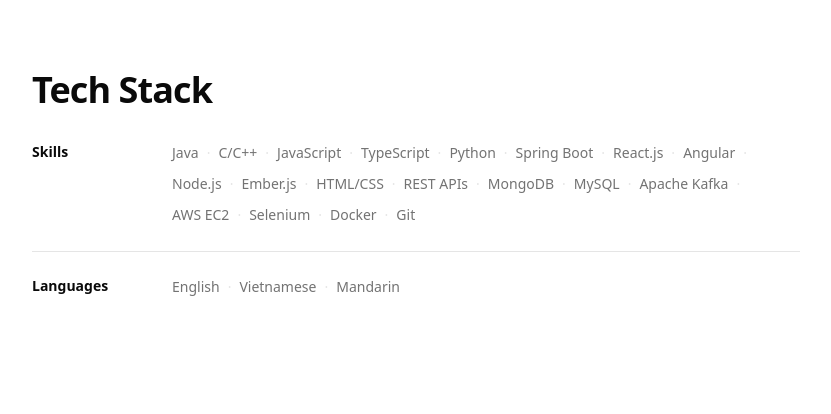
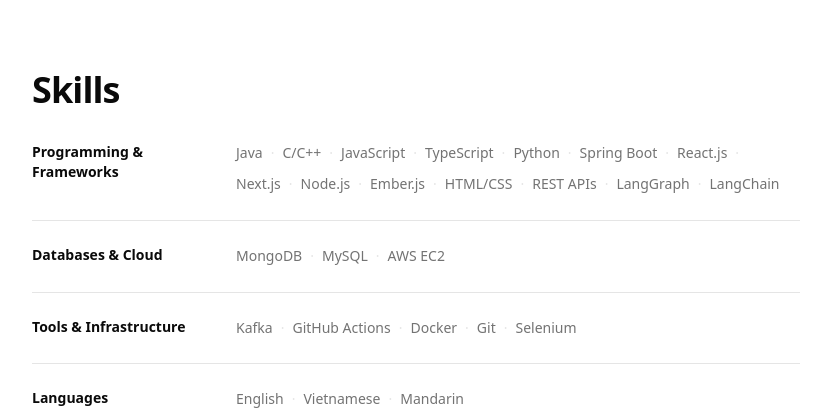
Before and after one commit to chuongtran01/portfolio-website, a Next.js app: page / in a window 1280 px wide. Shown: the part 2059-2473 px from the top of the page, without its empty margins (224-1055 px from the left). Built offline with nearby package versions, Linux system fonts and the light colour scheme; no server answers.

Commit message:
content(home): Update skills section

```diff
--- a/src/components/home/HomeNavigation.tsx
+++ b/src/components/home/HomeNavigation.tsx
@@ -1,7 +1,7 @@
 const navItems = [
   { label: "Experience", href: "#experience" },
   { label: "Projects", href: "#projects" },
-  { label: "Tech Stack", href: "#stack" },
+  { label: "Skills", href: "#stack" },
   { label: "Education", href: "#education" },
 ];
 
--- a/src/components/home/StackSection.tsx
+++ b/src/components/home/StackSection.tsx
@@ -6,14 +6,14 @@
     <MotionSection id="stack" className="scroll-mt-10 pt-10">
       <div className="space-y-8">
         <h2 className="text-3xl font-semibold tracking-tight text-foreground sm:text-4xl">
-          Tech Stack
+          Skills
         </h2>
 
         <div className="divide-y divide-border">
           {skills.map((skillGroup) => (
             <div
               key={skillGroup.name}
-              className="grid gap-3 py-6 first:pt-0 last:pb-0 sm:grid-cols-[8rem_1fr]"
+              className="grid gap-3 py-6 first:pt-0 last:pb-0 sm:grid-cols-[12rem_1fr]"
             >
               <h3 className="text-sm font-semibold text-foreground">
                 {skillGroup.name}
--- a/src/lib/data/skills.json
+++ b/src/lib/data/skills.json
@@ -1,6 +1,6 @@
 [
   {
-    "name": "Skills",
+    "name": "Programming & Frameworks",
     "skills": [
       "Java",
       "C/C++",
@@ -9,18 +9,31 @@
       "Python",
       "Spring Boot",
       "React.js",
-      "Angular",
+      "Next.js",
       "Node.js",
       "Ember.js",
       "HTML/CSS",
       "REST APIs",
+      "LangGraph",
+      "LangChain"
+    ]
+  },
+  {
+    "name": "Databases & Cloud",
+    "skills": [
       "MongoDB",
       "MySQL",
-      "Apache Kafka",
-      "AWS EC2",
-      "Selenium",
+      "AWS EC2"
+    ]
+  },
+  {
+    "name": "Tools & Infrastructure",
+    "skills": [
+      "Kafka",
+      "GitHub Actions",
       "Docker",
-      "Git"
+      "Git",
+      "Selenium"
     ]
   },
   {
```
